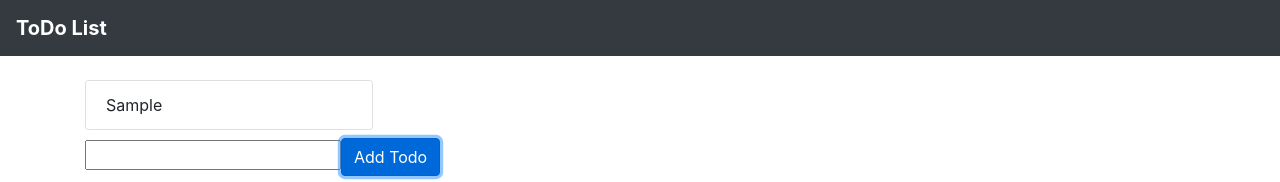
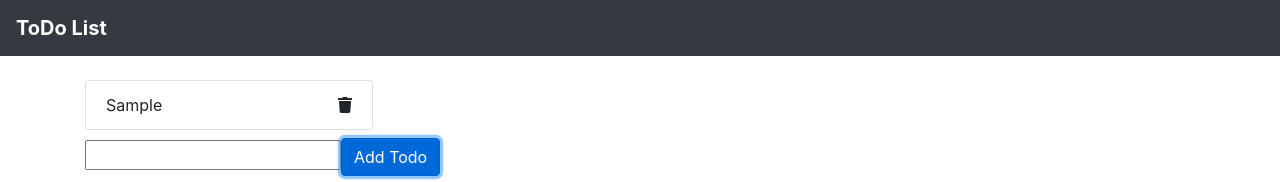
Before and after one commit to zingazzi/corso-angular-murate, an Angular app: page / in a window 1280 px wide. Both pictures are taken after typing "Sample" into the empty fields and a click on the button "Add Todo". Shown: the top 182 px of the page. Built offline with nearby package versions, Linux system fonts and the light colour scheme.

Commit message:
Todo 4 step - Font awersome + remove

```diff
--- a/package.json
+++ b/package.json
@@ -19,6 +19,9 @@
     "@angular/platform-browser": "~8.2.0",
     "@angular/platform-browser-dynamic": "~8.2.0",
     "@angular/router": "~8.2.0",
+    "@fortawesome/angular-fontawesome": "^0.5.0",
+    "@fortawesome/fontawesome-svg-core": "^1.2.26",
+    "@fortawesome/free-solid-svg-icons": "^5.12.0",
     "bootstrap": "^4.4.1",
     "rxjs": "~6.4.0",
     "tslib": "^1.10.0",
--- a/src/app/controllers/todo/todo.component.html
+++ b/src/app/controllers/todo/todo.component.html
@@ -1 +1 @@
-{{ todo.task }}
+{{ todo.task }} <fa-icon [icon]="faTrash" (click)="removeTodo()"></fa-icon>
--- a/src/app/controllers/todo/todo.component.ts
+++ b/src/app/controllers/todo/todo.component.ts
@@ -1,15 +1,24 @@
 import { Component, OnInit, Input } from "@angular/core";
 import { Todo } from "../../interface/todo.interface";
+import { faTrash } from "@fortawesome/free-solid-svg-icons";
+import { TodosService } from "../../services/todos.service";
 
 @Component({
   selector: "[app-todo]",
   templateUrl: "./todo.component.html",
-  styleUrls: ["./todo.component.css"]
+  styleUrls: ["./todo.component.css"],
+  providers: [TodosService]
 })
 export class TodoComponent implements OnInit {
   @Input() todo: Todo;
 
-  constructor() {}
+  faTrash = faTrash;
+
+  constructor(private todoService: TodosService) {}
 
   ngOnInit() {}
+
+  removeTodo(): void {
+    this.todoService.removeTodo(this.todo.id);
+  }
 }
--- a/src/app/controllers/todos/todos.component.html
+++ b/src/app/controllers/todos/todos.component.html
@@ -1,6 +1,6 @@
 <div *ngIf="todos.length > 0" class="card" style="width: 18rem;">
   <ul class="list-group list-group-flush">
-    <li app-todo class="list-group-item" *ngFor="let item of todos" [todo]="item"></li>
+    <li app-todo class="list-group-item d-flex justify-content-between align-items-center" *ngFor="let item of todos" [todo]="item"></li>
   </ul>
 </div>
 
--- a/src/app/interface/todo.interface.ts
+++ b/src/app/interface/todo.interface.ts
@@ -1,4 +1,5 @@
 export interface Todo {
+  id: number;
   task: string;
   active: boolean;
 }
--- a/src/app/services/todos.service.ts
+++ b/src/app/services/todos.service.ts
@@ -9,15 +9,23 @@ export class TodosService {
 
   todos: Todo[] = [];
 
+  lastId: number = 0;
+
   getTodos(): Todo[] {
     return this.todos;
   }
 
   addTodos(task: string) {
+    this.lastId++;
     let item: Todo = {
+      id: this.lastId,
       task: task,
       active: true
     };
     this.todos.push(item);
   }
+
+  removeTodo(taskId: number) {
+    this.todos = this.todos.filter(todo => todo.id !== taskId);
+  }
 }
```
Also changed, not shown: src/app/app.module.ts (+6 -4 lines), 1 other file (tests, documents, lock files or other folders).
